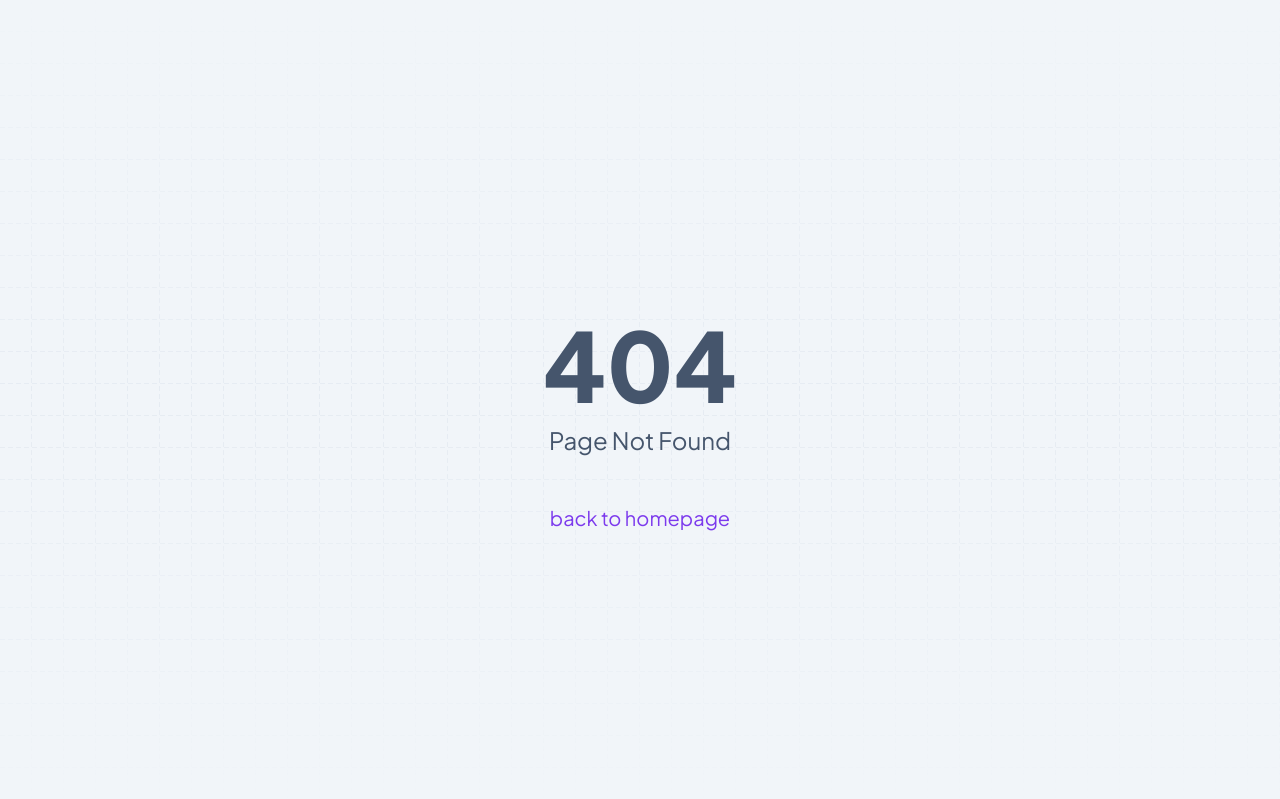
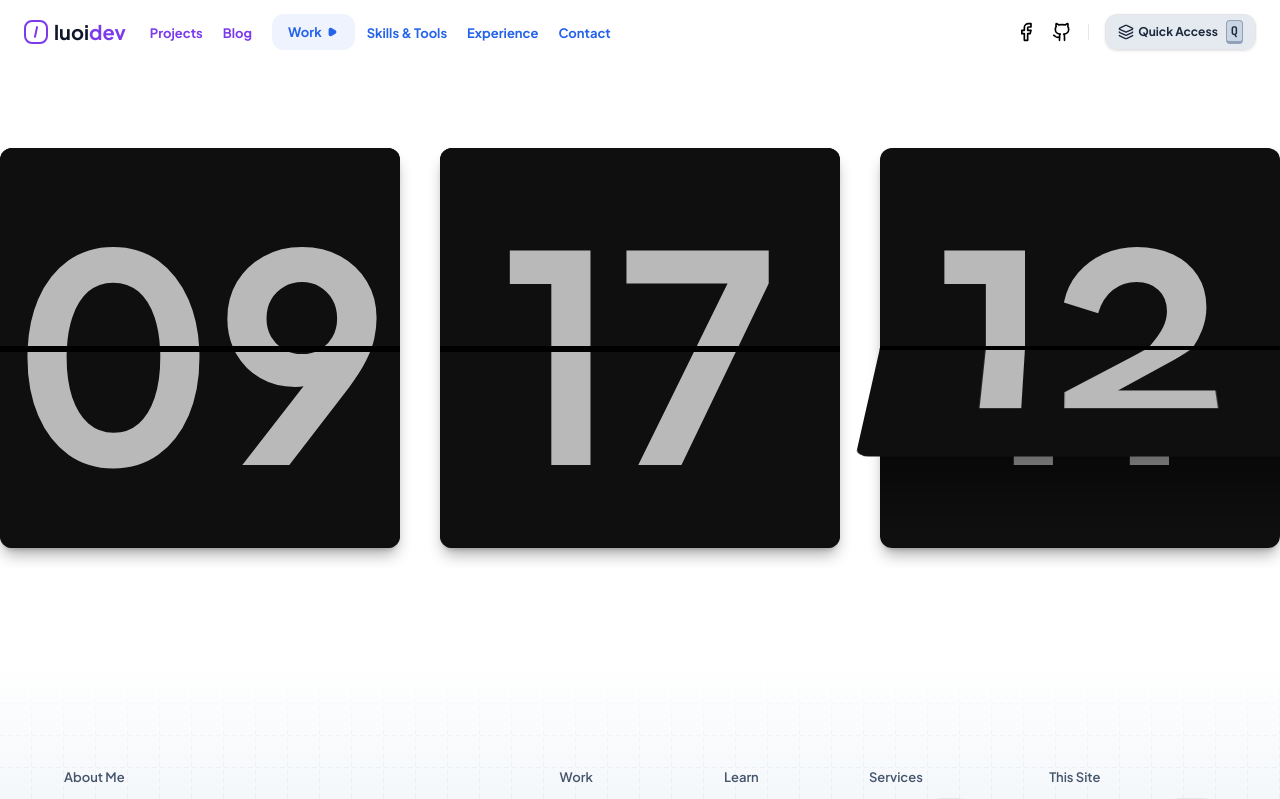
Before and after one commit to thien34/khanh, a Next.js app: page /clock in a window 1280 px wide. Before the commit this address had no page. Shown: the top 799 px of the page. Built offline with nearby package versions, Linux system fonts and the light colour scheme.

Commit message:
Add FlipClock component and ClockPage; include styles for flip animation

```diff
--- /dev/null
+++ b/src/app/(client)/clock/page.tsx
@@ -0,0 +1,5 @@
+import FlipClock from '@/components/client/clock/FlipClock'
+
+export default function ClockPage() {
+  return <FlipClock />
+}
--- a/src/app/sitemap.ts
+++ b/src/app/sitemap.ts
@@ -36,6 +36,12 @@ export default async function sitemap(): Promise<MetadataRoute.Sitemap> {
       priority: 0.8
     },
     {
+      url: `${baseUrl}/clock`,
+      lastModified: new Date(),
+      changeFrequency: 'monthly',
+      priority: 0.8
+    },
+    {
       url: `${baseUrl}/blog`,
       lastModified: new Date(),
       changeFrequency: 'weekly',
--- /dev/null
+++ b/src/components/client/clock/FlipClock.tsx
@@ -0,0 +1,80 @@
+'use client'
+
+import { useEffect, useState } from 'react'
+import { format } from 'date-fns'
+
+interface TimeState {
+  hours: string
+  minutes: string
+  seconds: string
+}
+
+function getCurrentTime(): TimeState {
+  const now = new Date()
+  return {
+    hours: format(now, 'HH'),
+    minutes: format(now, 'mm'),
+    seconds: format(now, 'ss')
+  }
+}
+
+function FlipCard({ value }: Readonly<{ value: string }>) {
+  const [displayValue, setDisplayValue] = useState(value)
+  const [isFlipping, setIsFlipping] = useState(false)
+
+  useEffect(() => {
+    if (value !== displayValue) {
+      setIsFlipping(true)
+
+      // After animation completes, update display value
+      const timer = setTimeout(() => {
+        setDisplayValue(value)
+        setIsFlipping(false)
+      }, 900)
+
+      return () => clearTimeout(timer)
+    }
+  }, [value, displayValue])
+
+  return (
+    <div className={`flip-card ${isFlipping ? 'flip' : ''}`}>
+      {/* Back faces that will be revealed during flip */}
+      <span className='top'>{value}</span>
+      <span className='bottom'>{displayValue}</span>
+
+      {/* Animated faces */}
+      <span className='topIn'>{displayValue}</span>
+      <span className='bottomOut'>{value}</span>
+    </div>
+  )
+}
+
+export default function FlipClock() {
+  const [time, setTime] = useState<TimeState>(() => getCurrentTime())
+
+  useEffect(() => {
+    const updateTime = () => setTime(getCurrentTime())
+
+    const msUntilNextSecond = 1000 - (Date.now() % 1000)
+
+    let interval: NodeJS.Timeout
+
+    const alignTimer = setTimeout(() => {
+      updateTime()
+      interval = setInterval(updateTime, 1000)
+    }, msUntilNextSecond)
+
+    return () => {
+      clearTimeout(alignTimer)
+      clearInterval(interval)
+    }
+  }, [])
+
+  return (
+    <div className='countdown'>
+      <FlipCard value={time.hours} />
+      <FlipCard value={time.minutes} />
+      <FlipCard value={time.seconds} />
+    </div>
+  )
+}
--- a/src/components/client/layouts/footer/index.tsx
+++ b/src/components/client/layouts/footer/index.tsx
@@ -50,6 +50,11 @@ const Footer = () => {
                     title: 'IPA Tool',
                     href: '/ipa',
                     label: 'new'
+                  },
+                  {
+                    title: 'Flip Clock',
+                    href: '/clock',
+                    label: 'new'
                   }
                 ]}
               />
--- /dev/null
+++ b/src/styles/clock.css
@@ -0,0 +1,193 @@
+.countdown {
+  @apply mt-32 flex items-center justify-center gap-10 overflow-hidden py-5;
+}
+
+.flip-card {
+  @apply relative size-[400px] rounded-xl shadow-lg shadow-black/30;
+}
+
+.flip-card > span {
+  @apply text-[18em] leading-[400px] font-bold text-[#b9b9b9];
+  @apply absolute right-0 left-0 flex h-1/2 justify-center overflow-hidden bg-[#0f0f0f];
+}
+
+.topIn::before,
+.top::before {
+  @apply absolute right-0 bottom-0 left-0 z-1 w-full border-b-2 border-black content-[''];
+}
+
+.bottomOut::before,
+.bottom::before {
+  @apply absolute top-0 right-0 left-0 z-1 w-full border-t-4 border-black content-[''];
+}
+
+.top::after,
+.bottom::after {
+  content: '';
+  position: absolute;
+  left: 0;
+  right: 0;
+  height: 100%;
+  pointer-events: none;
+  opacity: 0;
+  transform: translateY(0);
+  will-change: opacity, transform;
+}
+
+.top::after {
+  top: 0;
+  background: linear-gradient(
+    to top,
+    rgba(0, 0, 0, 1) 0%,
+    rgba(0, 0, 0, 1) 35%,
+    rgba(0, 0, 0, 0.9) 80%,
+    rgba(0, 0, 0, 0) 90%
+  );
+  transition: opacity 0.2s ease-in;
+}
+
+.bottom::after {
+  bottom: 0;
+  background: linear-gradient(
+    to bottom,
+    rgba(0, 0, 0, 1) 0%,
+    rgba(0, 0, 0, 1) 15%,
+    rgba(0, 0, 0, 0.9) 30%,
+    rgba(0, 0, 0, 0) 90%
+  );
+  transition: opacity 0.2s ease-in;
+}
+
+.topIn::after,
+.bottomOut::after {
+  content: '';
+  position: absolute;
+  left: 0;
+  right: 0;
+  height: 100%;
+  pointer-events: none;
+  opacity: 0;
+  will-change: opacity, transform;
+}
+
+.topIn::after {
+  top: 0;
+  background: linear-gradient(
+    to top,
+    rgba(0, 0, 0, 1) 0%,
+    rgba(0, 0, 0, 0.95) 20%,
+    rgba(0, 0, 0, 0.8) 50%,
+    rgba(0, 0, 0, 0.3) 80%,
+    rgba(0, 0, 0, 0) 100%
+  );
+}
+
+.flip .top::after {
+  animation: staticTopShadow 900ms ease-in both;
+}
+
+.flip .bottom::after {
+  animation: staticBottomShadow 900ms ease-in both;
+}
+
+.flip .topIn::after {
+  animation: dynamicTopShadow 900ms ease-in both;
+}
+
+@keyframes staticTopShadow {
+  0% {
+    opacity: 0.3;
+  }
+  65% {
+    opacity: 0.5;
+  }
+  75% {
+    opacity: 0;
+  }
+  100% {
+    opacity: 0;
+  }
+}
+
+@keyframes staticBottomShadow {
+  0% {
+    opacity: 0;
+  }
+  49% {
+    opacity: 0;
+  }
+  50% {
+    opacity: 0.2;
+  }
+  75% {
+    opacity: 0.8;
+  }
+  100% {
+    opacity: 0.3;
+  }
+}
+
+@keyframes dynamicTopShadow {
+  0% {
+    opacity: 0;
+  }
+  45% {
+    opacity: 0.2;
+  }
+  50% {
+    opacity: 0.4;
+  }
+  75% {
+    opacity: 0.8;
+  }
+  100% {
+    opacity: 0.3;
+  }
+}
+
+.top {
+  @apply top-0 z-1 items-start rounded-t-xl;
+}
+
+.bottom {
+  @apply bottom-0 z-1 items-end rounded-b-xl;
+}
+
+.topIn {
+  @apply top-0 z-2 origin-bottom items-start rounded-t-xl;
+}
+
+.bottomOut {
+  @apply bottom-0 z-2 origin-top items-end rounded-b-xl;
+}
+
+.topIn,
+.bottomOut {
+  @apply will-change-transform [backface-visibility:hidden] [transform-style:preserve-3d];
+}
+
+/* ===== Flip Animation (pure CSS) ===== */
+@keyframes topFlip {
+  0% {
+    transform: perspective(1600px) rotateX(0);
+  }
+  100% {
+    transform: perspective(1600px) rotateX(-180deg);
+  }
+}
+
+@keyframes bottomFlip {
+  0% {
+    transform: perspective(1600px) rotateX(180deg);
+  }
+  100% {
+    transform: perspective(1600px) rotateX(0);
+  }
+}
+
+.flip .topIn {
+  animation: topFlip 900ms ease-in forwards;
+}
+.flip .bottomOut {
+  animation: bottomFlip 900ms ease-in forwards;
+}
--- a/src/styles/index.css
+++ b/src/styles/index.css
@@ -2,3 +2,4 @@
 @import './components.css';
 @import './mdx-contents.css';
 @import './prism-colors.css';
+@import './clock.css';
```
Also changed, not shown: package.json (+22 -22 lines).
